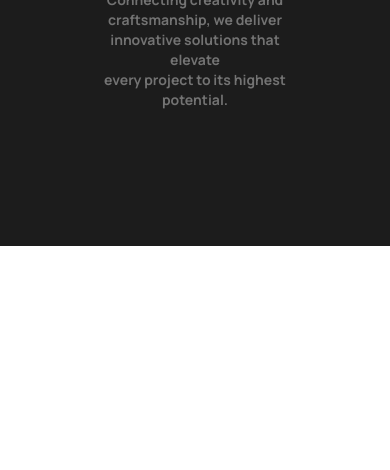
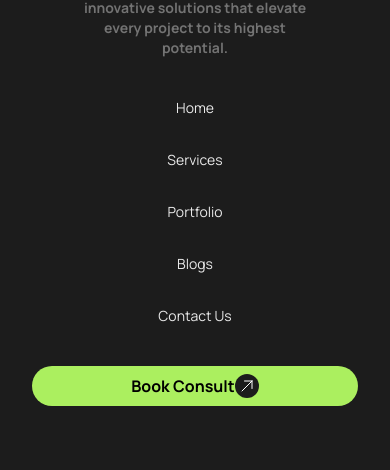
Before and after one commit to abnahid/Rinterio, a plain HTML site: page index.html in a window 390 px wide. Shown: the part 11338-11808 px from the top of the page. Before the commit the page ends 11584 px from the top, so only its background shows below. Drawn offline with nearby package versions, Linux system fonts and the light colour scheme.

Commit message:
Footer Section Mobile  Responsive

```diff
--- a/index.html
+++ b/index.html
@@ -765,7 +765,7 @@
     </main>
 
     <!-- Footer -->
-    <footer class="footer footer-center gap-y-10 bg-[#1C1C1C] text-[#E9E9E9] p-24">
+    <footer class="footer footer-center gap-y-10 bg-[#1C1C1C] text-[#E9E9E9] py-16 px-8">
         <aside>
             <div>
                 <a href="#" class="text-xl font-extrabold flex items-center space-x-2">
@@ -779,24 +779,25 @@
                     <h1 class="text-3xl">Rinterio</h1>
                 </a>
             </div>
-            <p class="font-bold text-[#737373]">
-                Connecting creativity and craftsmanship, we deliver innovative solutions that elevate <br> every project
+            <p class="font-bold text-[#737373] w-9/12">
+                Connecting creativity and craftsmanship, we deliver innovative solutions that elevate every project
                 to its highest potential.
             </p>
         </aside>
-        <nav>
-            <div class="navbar-center hidden lg:flex">
-                <ul class="menu menu-horizontal px-1 gap-20">
-                    <li class="font-extrabold"><a href="#">Home</a></li>
+        <div>
+            <div>
+                <ul class="flex flex-col justify-center md:flex-row md:space-x-20 gap-8 lg:gap-10  items-center">
+                    <li><a href="#">Home</a></li>
                     <li><a href="#">Services</a></li>
                     <li><a href="#">Portfolio</a></li>
                     <li><a href="#">Blogs</a></li>
                     <li><a href="#">Contact Us</a></li>
                 </ul>
             </div>
-
+        </div>
+        <div class="w-full sm:w-auto">
             <a href="#"
-                class="bg-[#ABEF5F] border-none rounded-full md:inline-flex items-center py-2 px-4 space-x-3 hidden mt-7">
+                class="bg-[#ABEF5F] inline-flex items-center justify-center rounded-full py-2 px-4 w-full sm:w-auto">
                 <h2 class="text-black font-bold text-base">Book Consult</h2>
                 <div class="rounded-full text-white bg-[#1C1C1C] p-1 flex items-center justify-center">
                     <svg xmlns="http://www.w3.org/2000/svg" fill="none" viewBox="0 0 24 24" stroke-width="1.5"
@@ -806,7 +807,8 @@
                     </svg>
                 </div>
             </a>
-        </nav>
+        </div>
+
     </footer>
 </body>
 
```
